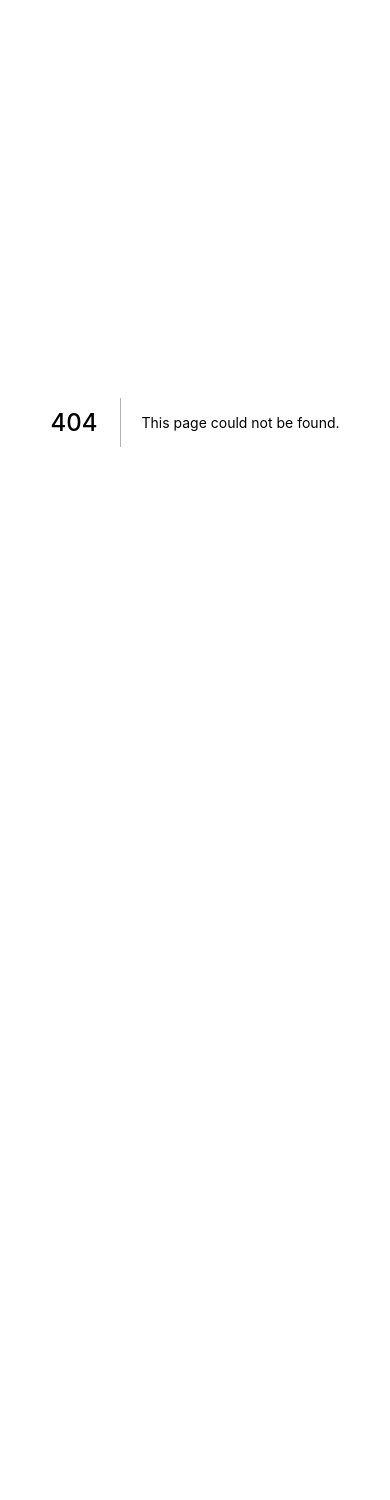
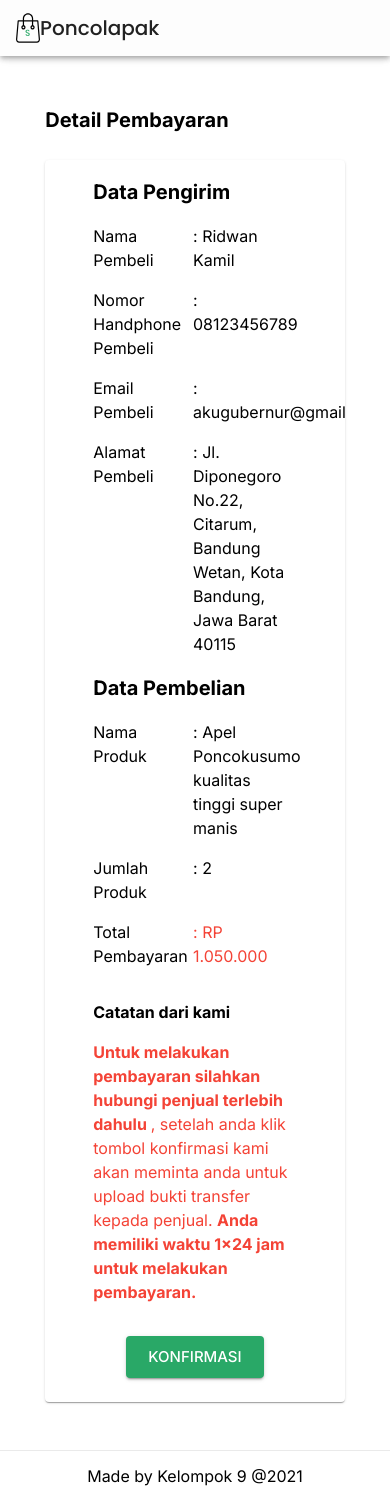
Before and after one commit to alvinferd/MPPL-Projects-9, a Next.js app in the folder frontend/: page /cart/pay/confirm in a window 390 px wide. Before the commit this address had no page. Before the commit the page ends 844 px from the top, so only its background shows below. Built offline with nearby package versions, Linux system fonts and the light colour scheme.

Commit message:
confirm payment responsive

```diff
--- a/frontend/pages/cart/index.js
+++ b/frontend/pages/cart/index.js
@@ -5,7 +5,7 @@ import theme from "../../themes/default"
 import Head from 'next/head'
 import CartCard from "../../components/cardCart"
 
-export default function SellerDetail() {
+export default function Cart() {
     return (
         <ThemeProvider theme={theme}>
             <Layout>
--- /dev/null
+++ b/frontend/pages/cart/pay/confirm.js
@@ -0,0 +1,161 @@
+import { ThemeProvider } from "@emotion/react"
+import { Button, Card, CardContent, Container, Grid, Typography } from '@mui/material'
+import Layout from "../../../layout/default"
+import theme from "../../../themes/default"
+import Head from 'next/head'
+import { makeStyles } from '@mui/styles'
+import { useRouter } from "next/router"
+import { red } from "@mui/material/colors"
+
+const useStyles = makeStyles({
+    root: {
+        boxShadow: "1px 2px 4px 1px rgba(0,0,0,0.4)"
+    }
+});
+
+export default function ConfirmPay() {
+    const classes = useStyles();
+    const router = useRouter();
+    return (
+        <ThemeProvider theme={theme}>
+            <Layout>
+                <Head>
+                    <title>Detail Pembayaran | Poncolapak</title>
+                    <meta name="viewport" content="initial-scale=1, width=device-width" />
+                    <link rel="icon" href="/favicon.ico" />
+                </Head>
+                <Container maxWidth="1920" id="list-product" sx={{ width: '85vw', marginX: { xs: 1, md: 2, lg: 4 }, marginY: 4 }}>
+                    <Typography variant="h6" marginY={3}>
+                        <b>Detail Pembayaran</b>
+                    </Typography>
+                    <Card className={classes.root} sx={{ maxWidth: 1546 }} style={{ height: 'fit-content', boxShadow: 3 }} >
+                        <CardContent style={{ height: 'fit-content', display: "flex", flexDirection: "column", justifyContent: "space-between", alignContent: "center" }}>
+                            <Grid container spacing={4} direction="column" paddingX={4}>
+                                <Grid item>
+                                    <Grid container spacing={2} direction="row">
+                                        <Grid item xs={12} lg={6}>
+                                            <Grid container spacing={2} direction="row" columns={11}>
+                                                <Grid item xs={11}>
+                                                    <Typography variant="h6">
+                                                        <b>Data Pengirim</b>
+                                                    </Typography>
+                                                </Grid>
+                                                <Grid item xs={5}>
+                                                    <Typography variant="body1">
+                                                        Nama Pembeli
+                                                    </Typography>
+                                                </Grid>
+                                                <Grid item xs={6}>
+                                                    <Typography variant="body1">
+                                                        : Ridwan Kamil
+                                                    </Typography>
+                                                </Grid>
+                                                <Grid item xs={5}>
+                                                    <Typography variant="body1">
+                                                        Nomor Handphone Pembeli
+                                                    </Typography>
+                                                </Grid>
+                                                <Grid item xs={6}>
+                                                    <Typography variant="body1">
+                                                        : 08123456789
+                                                    </Typography>
+                                                </Grid>
+                                                <Grid item xs={5}>
+                                                    <Typography variant="body1">
+                                                        Email Pembeli
+                                                    </Typography>
+                                                </Grid>
+                                                <Grid item xs={6}>
+                                                    <Typography variant="body1">
+                                                        : akugubernur@gmail.com
+                                                    </Typography>
+                                                </Grid>
+                                                <Grid item xs={5}>
+                                                    <Typography variant="body1">
+                                                        Alamat Pembeli
+                                                    </Typography>
+                                                </Grid>
+                                                <Grid item xs={6}>
+                                                    <Typography variant="body1">
+                                                        : Jl. Diponegoro No.22, Citarum, Bandung Wetan, Kota Bandung, Jawa Barat 40115
+                                                    </Typography>
+                                                </Grid>
+                                            </Grid>
+                                        </Grid>
+
+
+                                        <Grid item xs={12} lg={6}>
+                                            <Grid container spacing={2} direction="row" columns={11}>
+                                                <Grid item xs={11}>
+                                                    <Typography variant="h6">
+                                                        <b>Data Pembelian</b>
+                                                    </Typography>
+                                                </Grid>
+
+                                                <Grid item xs={5}>
+                                                    <Typography variant="body1">
+                                                        Nama Produk
+                                                    </Typography>
+                                                </Grid>
+                                                <Grid item xs={6}>
+                                                    <Typography variant="body1">
+                                                        : Apel Poncokusumo kualitas tinggi super manis
+                                                    </Typography>
+                                                </Grid>
+                                                <Grid item xs={5}>
+                                                    <Typography variant="body1">
+                                                        Jumlah Produk
+                                                    </Typography>
+                                                </Grid>
+                                                <Grid item xs={6}>
+                                                    <Typography variant="body1">
+                                                        : 2
+                                                    </Typography>
+                                                </Grid>
+                                                <Grid item xs={5}>
+                                                    <Typography variant="body1">
+                                                        Total Pembayaran
+                                                    </Typography>
+                                                </Grid>
+                                                <Grid item xs={6}>
+                                                    <Typography variant="body1" color={red[500]}>
+                                                        : RP 1.050.000
+                                                    </Typography>
+                                                </Grid>
+                                            </Grid>
+                                        </Grid>
+                                    </Grid>
+                                </Grid>
+
+                                <Grid item>
+                                    <Grid container spacing={2} direction="column">
+                                        <Grid item>
+                                            <Typography>
+                                                <b>Catatan dari kami</b>
+                                            </Typography>
+                                        </Grid>
+                                        <Grid item>
+                                            <Typography color={red[500]}>
+                                                <b>Untuk melakukan pembayaran silahkan hubungi penjual terlebih dahulu </b>, setelah anda klik tombol konfirmasi kami akan meminta anda untuk upload bukti transfer kepada penjual. <b>Anda memiliki waktu 1x24 jam untuk melakukan pembayaran.</b>
+                                            </Typography>
+                                        </Grid>
+                                    </Grid>
+                                </Grid>
+
+                                <Grid item>
+                                    <Grid container justifyContent="center">
+                                        <Button variant="contained" color="secondary" size="large"
+                                        onClick={() => router.push(`/order/pending`)}
+                                        >
+                                            Konfirmasi
+                                        </Button>
+                                    </Grid>
+                                </Grid>
+                            </Grid>
+                        </CardContent>
+                    </Card>
+                </Container>
+            </Layout>
+        </ThemeProvider>
+    )
+}
```
